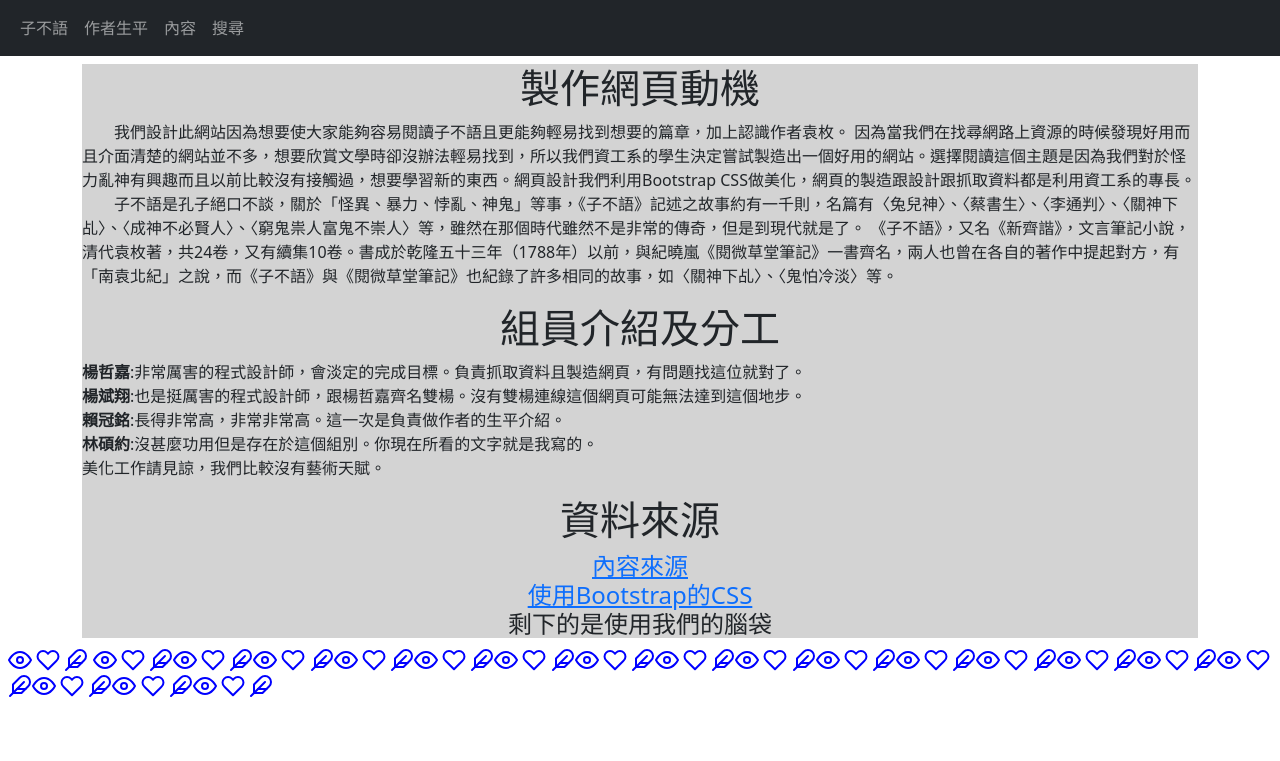
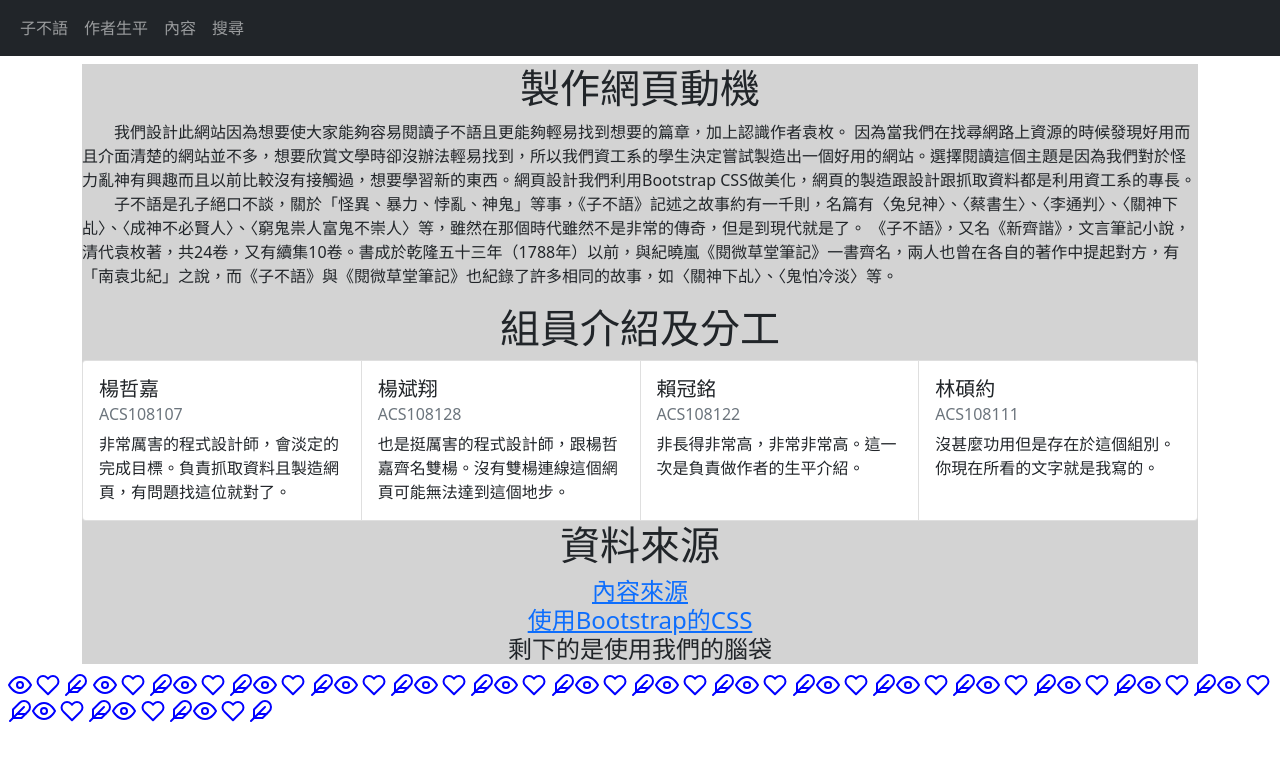
Before and after one commit to a962702/NTCU-GeneralEducation-WisdomOfClassics, a Jekyll site: the page built from index.markdown, in a window 1280 px wide. Shown: the top 761 px of the page. Built offline with Jekyll 4.4.1, drawn with Linux system fonts in a browser that asks for light colours.

Commit message:
index: use card and class 'text-center'

```diff
--- a/index.markdown
+++ b/index.markdown
@@ -5,22 +5,46 @@ title: 子不語
 
 <div class="container">
     <div style="background-color:LightGray;">
-        <h1 align='center'>製作網頁動機</h1>
+        <h1 class="text-center">製作網頁動機</h1>
         <p>&ensp;&ensp;&ensp;&ensp;我們設計此網站因為想要使大家能夠容易閱讀子不語且更能夠輕易找到想要的篇章，加上認識作者袁枚。
             因為當我們在找尋網路上資源的時候發現好用而且介面清楚的網站並不多，想要欣賞文學時卻沒辦法輕易找到，所以我們資工系的學生決定嘗試製造出一個好用的網站。選擇閱讀這個主題是因為我們對於怪力亂神有興趣而且以前比較沒有接觸過，想要學習新的東西。網頁設計我們利用Bootstrap
             CSS做美化，網頁的製造跟設計跟抓取資料都是利用資工系的專長。
             <br>&ensp;&ensp;&ensp;&ensp;子不語是孔子絕口不談，關於「怪異、暴力、悖亂、神鬼」等事，《子不語》記述之故事約有一千則，名篇有〈兔兒神〉、〈蔡書生〉、〈李通判〉、〈關神下乩〉、〈成神不必賢人〉、〈窮鬼祟人富鬼不崇人〉等，雖然在那個時代雖然不是非常的傳奇，但是到現代就是了。
             《子不語》，又名《新齊諧》，文言筆記小說，清代袁枚著，共24卷，又有續集10卷。書成於乾隆五十三年（1788年）以前，與紀曉嵐《閱微草堂筆記》一書齊名，兩人也曾在各自的著作中提起對方，有「南袁北紀」之說，而《子不語》與《閱微草堂筆記》也紀錄了許多相同的故事，如〈關神下乩〉、〈鬼怕冷淡〉等。
         </p>
-        <h1 align='center'>組員介紹及分工</h1>
-        <p><b>楊哲嘉</b>:非常厲害的程式設計師，會淡定的完成目標。負責抓取資料且製造網頁，有問題找這位就對了。<br>
-            <b>楊斌翔</b>:也是挺厲害的程式設計師，跟楊哲嘉齊名雙楊。沒有雙楊連線這個網頁可能無法達到這個地步。<br>
-            <b>賴冠銘</b>:長得非常高，非常非常高。這一次是負責做作者的生平介紹。<br>
-            <b>林碩約</b>:沒甚麼功用但是存在於這個組別。你現在所看的文字就是我寫的。<br>
-            美化工作請見諒，我們比較沒有藝術天賦。
-        </p>
-        <h1 align='center'>資料來源</h1>
-        <h4 align='center'><a href="https://www.ptt.cc/man/marvel/D7B0/D450/D47A/index.html">內容來源</a><br>
+        <h1 class="text-center">組員介紹及分工</h1>
+        <div class="card-group">
+            <div class="card">
+                <div class="card-body">
+                <h5 class="card-title">楊哲嘉</h5>
+                <h6 class="card-subtitle mb-2 text-muted">ACS108107</h6>
+                <p class="card-text">非常厲害的程式設計師，會淡定的完成目標。負責抓取資料且製造網頁，有問題找這位就對了。</p>
+                </div>
+            </div>
+            <div class="card">
+                <div class="card-body">
+                <h5 class="card-title">楊斌翔</h5>
+                <h6 class="card-subtitle mb-2 text-muted">ACS108128</h6>
+                <p class="card-text">也是挺厲害的程式設計師，跟楊哲嘉齊名雙楊。沒有雙楊連線這個網頁可能無法達到這個地步。</p>
+                </div>
+            </div>
+            <div class="card">
+                <div class="card-body">
+                <h5 class="card-title">賴冠銘</h5>
+                <h6 class="card-subtitle mb-2 text-muted">ACS108122</h6>
+                <p class="card-text">非長得非常高，非常非常高。這一次是負責做作者的生平介紹。</p>
+                </div>
+            </div>
+            <div class="card">
+                <div class="card-body">
+                <h5 class="card-title">林碩約</h5>
+                <h6 class="card-subtitle mb-2 text-muted">ACS108111</h6>
+                <p class="card-text">沒甚麼功用但是存在於這個組別。你現在所看的文字就是我寫的。</p>
+                </div>
+            </div>
+        </div>
+        <h1 class="text-center">資料來源</h1>
+        <h4 class="text-center"><a href="https://www.ptt.cc/man/marvel/D7B0/D450/D47A/index.html">內容來源</a><br>
             <a href="https://getbootstrap.com/docs/5.1/getting-started/introduction/">使用Bootstrap的CSS</a><br>
             剩下的是使用我們的腦袋
         </h4>
```
